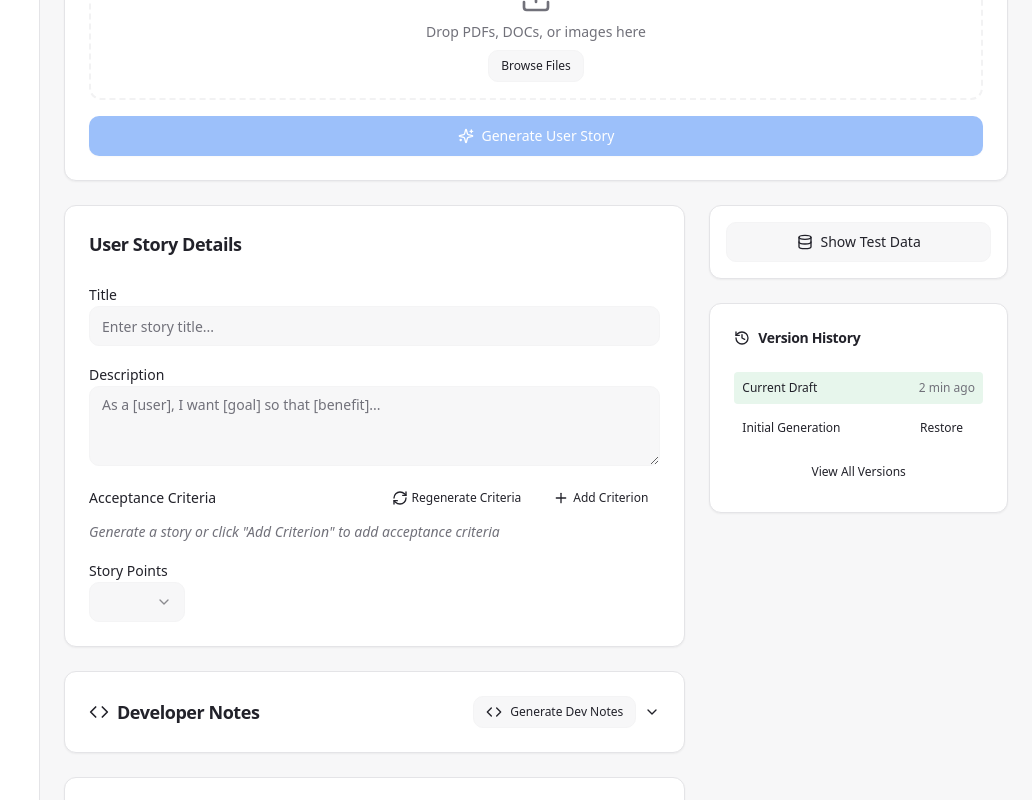
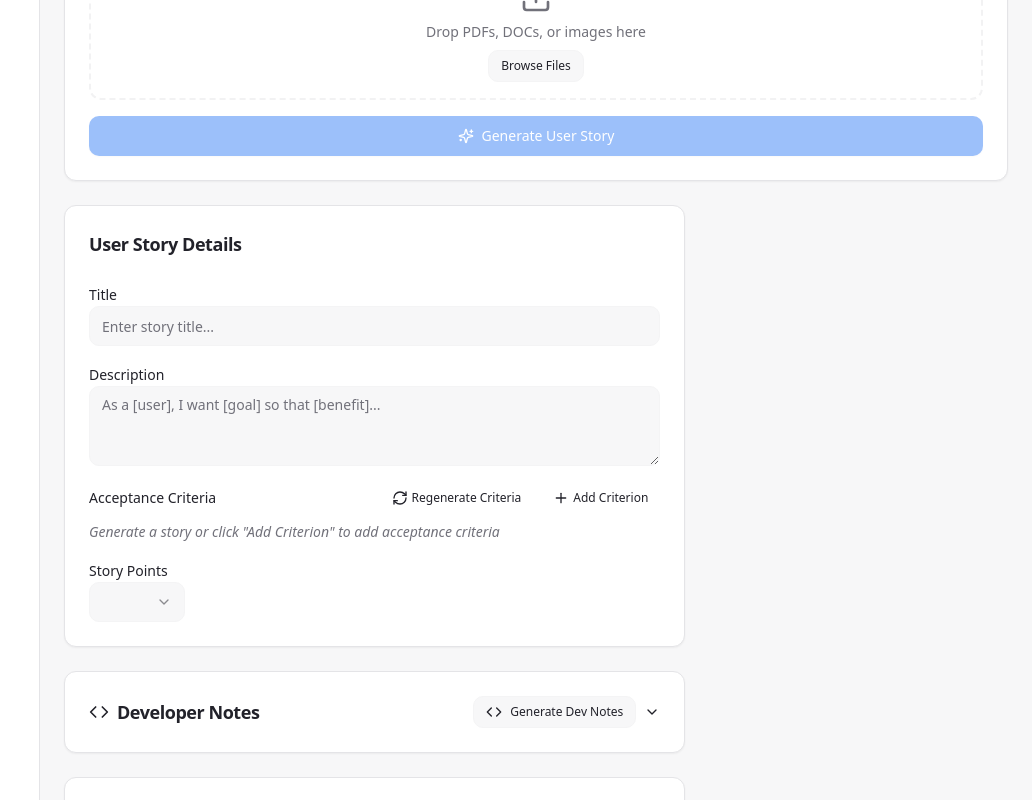
Before and after one commit to afarabee/lovestory-builder, a React (Vite) app: page / in a window 1280 px wide. Shown: the part 571-1371 px from the top of the page, without its empty margins (248-1280 px from the left). Built offline with nearby package versions, Linux system fonts and the light colour scheme.

Commit message:
Fix: Reapply previous changes
Reapplied the changes to `ProjectSidebar.tsx` and `StoryBuilder.tsx` to ensure the correct UI layout and component rendering as per previous instructions. This includes moving the "Show Test Data" button and removing the redundant Version History panel.

```diff
--- a/src/components/sidebar/ProjectSidebar.tsx
+++ b/src/components/sidebar/ProjectSidebar.tsx
@@ -12,7 +12,8 @@ import {
   Plus,
   CheckCircle,
   Clock,
-  AlertCircle
+  AlertCircle,
+  Eye
 } from "lucide-react";
 
 interface ProjectInfo {
@@ -30,7 +31,12 @@ interface StoryItem {
   lastModified: Date;
 }
 
-export function ProjectSidebar() {
+interface ProjectSidebarProps {
+  showTestData?: boolean;
+  onToggleTestData?: () => void;
+}
+
+export function ProjectSidebar({ showTestData = false, onToggleTestData }: ProjectSidebarProps = {}) {
   const [projectInfo] = useState<ProjectInfo>({
     name: "E-commerce Platform",
     description: "Next-generation shopping experience with personalized recommendations",
@@ -112,6 +118,15 @@ export function ProjectSidebar() {
                 <History className="h-4 w-4" />
                 Restart Story
               </Button>
+              <Button
+                variant="outline"
+                size="sm"
+                className="w-full justify-start gap-2"
+                onClick={onToggleTestData}
+              >
+                <Eye className="h-4 w-4" />
+                Show Test Data
+              </Button>
             </div>
           </div>
         </CardContent>
--- a/src/components/story/StoryBuilder.tsx
+++ b/src/components/story/StoryBuilder.tsx
@@ -69,9 +69,11 @@ interface StoryBuilderProps {
   showChat?: boolean;
   onToggleChat?: () => void;
   onSetApplySuggestionHandler?: (handler: (type: string, content: string) => void) => void;
+  showTestData?: boolean;
+  onToggleTestData?: () => void;
 }
 
-export function StoryBuilder({ showChat = false, onToggleChat, onSetApplySuggestionHandler }: StoryBuilderProps = {}) {
+export function StoryBuilder({ showChat = false, onToggleChat, onSetApplySuggestionHandler, showTestData = false, onToggleTestData }: StoryBuilderProps = {}) {
   const [isSettingsOpen, setIsSettingsOpen] = useState(false);
   const [dirtyCriteria, setDirtyCriteria] = useState(false);
   const [originalTitle, setOriginalTitle] = useState("");
@@ -107,7 +109,6 @@ export function StoryBuilder({ showChat = false, onToggleChat, onSetApplySuggest
   const [devNotesOpen, setDevNotesOpen] = useState(false);
   const [chatHorizontallyCollapsed, setChatHorizontallyCollapsed] = useState(false);
   const [appliedFieldId, setAppliedFieldId] = useState<string | null>(null);
-  const [showTestData, setShowTestData] = useState(false);
 
   // Register the apply suggestion handler
   useEffect(() => {
@@ -754,28 +755,14 @@ export function StoryBuilder({ showChat = false, onToggleChat, onSetApplySuggest
 
         {/* Interactive Test Data Sidebar */}
         <div className="space-y-6">
-          {!showTestData ? (
-            // Collapsed State - Show Test Data Button
-            <Card>
-              <CardContent className="p-4">
-                <Button
-                  onClick={() => setShowTestData(true)}
-                  variant="outline"
-                  className="w-full gap-2"
-                >
-                  <Database className="h-4 w-4" />
-                  Show Test Data
-                </Button>
-              </CardContent>
-            </Card>
-          ) : (
+          {showTestData && (
             // Expanded State - Full Test Data Panel
             <Card>
               <CardHeader>
                 <div className="flex items-center justify-between">
                   <CardTitle className="text-lg">Interactive Test Data</CardTitle>
                   <Button
-                    onClick={() => setShowTestData(false)}
+                    onClick={onToggleTestData}
                     variant="ghost"
                     size="sm"
                     className="gap-2"
@@ -937,33 +924,6 @@ export function StoryBuilder({ showChat = false, onToggleChat, onSetApplySuggest
               </CardContent>
             </Card>
           )}
-
-          {/* Version History Stub */}
-          <Card>
-            <CardHeader>
-              <CardTitle className="text-sm flex items-center gap-2">
-                <History className="h-4 w-4" />
-                Version History
-              </CardTitle>
-            </CardHeader>
-            <CardContent className="space-y-2">
-              <div className="text-xs space-y-1">
-                <div className="flex justify-between items-center p-2 rounded bg-accent/10">
-                  <span>Current Draft</span>
-                  <span className="text-muted-foreground">2 min ago</span>
-                </div>
-                <div className="flex justify-between items-center p-2 rounded">
-                  <span>Initial Generation</span>
-                  <Button variant="ghost" size="sm" className="text-xs h-6">
-                    Restore
-                  </Button>
-                </div>
-              </div>
-              <Button variant="ghost" size="sm" className="w-full text-xs">
-                View All Versions
-              </Button>
-            </CardContent>
-          </Card>
         </div>
       </div>
     </div>
--- a/src/pages/Index.tsx
+++ b/src/pages/Index.tsx
@@ -8,6 +8,7 @@ const Index = () => {
   const [showChat, setShowChat] = useState(false);
   const [chatHorizontallyCollapsed, setChatHorizontallyCollapsed] = useState(false);
   const [applySuggestionHandler, setApplySuggestionHandler] = useState<((type: string, content: string) => void) | null>(null);
+  const [showTestData, setShowTestData] = useState(false);
 
   const handleApplySuggestion = (type: string, content: string) => {
     applySuggestionHandler?.(type, content);
@@ -15,7 +16,12 @@ const Index = () => {
 
   return (
     <AppLayout
-      sidebarContent={<ProjectSidebar />}
+      sidebarContent={
+        <ProjectSidebar
+          showTestData={showTestData}
+          onToggleTestData={() => setShowTestData(!showTestData)}
+        />
+      }
       chatContent={
         <ChatPanel
           onApplySuggestion={handleApplySuggestion}
@@ -29,6 +35,8 @@ const Index = () => {
         showChat={showChat}
         onToggleChat={() => setShowChat(!showChat)}
         onSetApplySuggestionHandler={setApplySuggestionHandler}
+        showTestData={showTestData}
+        onToggleTestData={() => setShowTestData(!showTestData)}
       />
     </AppLayout>
   );
```
